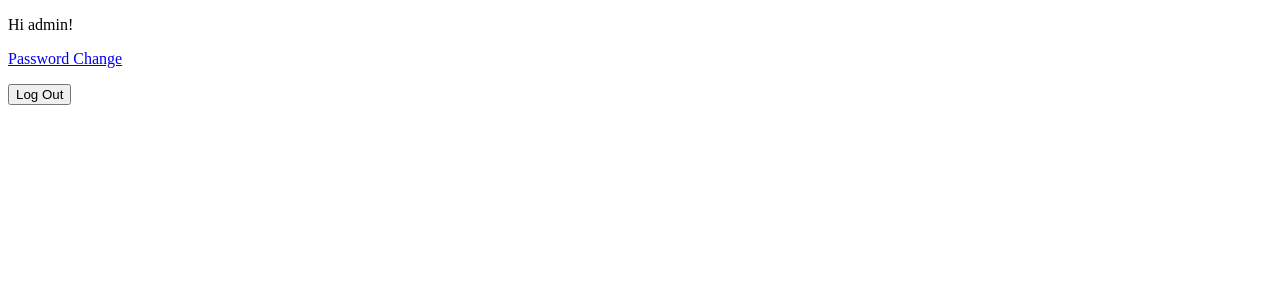
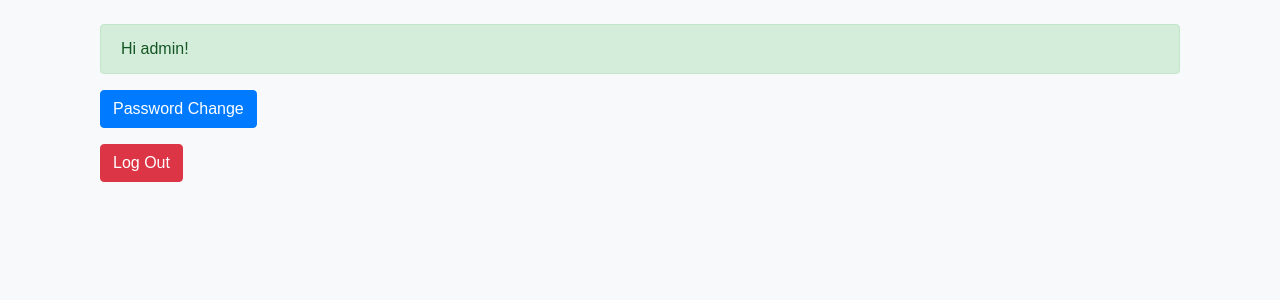
Before and after one commit to admansar/ft_transcendence, a Django app: page / in a window 1280 px wide. Shown: the top 300 px of the page. Run offline with Django 5.2, Linux system fonts and the light colour scheme; a user stored in the database is signed in.

Commit message:
Files good way

```diff
--- a/assets/css/css/style.css
+++ b/assets/css/css/style.css
@@ -0,0 +1,38 @@
+/* style.css */
+
+/* Exemple de personnalisation du corps de la page */
+body {
+    background-color: #f8f9fa; /* Couleur de fond claire */
+    font-family: Arial, sans-serif; /* Police sans-serif */
+}
+
+/* Personnalisation des alertes */
+.alert {
+    border-radius: 0.25rem;
+}
+
+/* Style pour les boutons */
+.btn-primary {
+    background-color: #007bff;
+    border-color: #007bff;
+}
+
+.btn-primary:hover {
+    background-color: #0056b3;
+    border-color: #004085;
+}
+
+.btn-danger {
+    background-color: #dc3545;
+    border-color: #dc3545;
+}
+
+.btn-danger:hover {
+    background-color: #c82333;
+    border-color: #bd2130;
+}
+
+/* Marge supérieure pour les sections */
+.mt-4 {
+    margin-top: 1.5rem;
+}
--- a/templates/base.html
+++ b/templates/base.html
@@ -2,12 +2,14 @@
 <html>
 
 <head>
-  <meta charset="utf-8">
-  <title>{% block title %}ft_transcendence{% endblock %}</title>
+    <meta charset="utf-8">
+    <title>{% block title %}ft_transcendence{% endblock %}</title>
+    <link rel="stylesheet" href="../assets/css/css/bootstrap.min.css">
+    <link rel="stylesheet" href="../assets/css/css/style.css">
 </head>
 
 <body>
-  <main>
+  <main class="container mt-4">
     {% block content %}
     {% endblock %}
   </main>
--- a/templates/home.html
+++ b/templates/home.html
@@ -3,16 +3,28 @@
 {% block title %}Home{% endblock %}
 
 {% block content %}
-{% if user.is_authenticated %}
-<p>Hi {{ user.username }}!</p>
-<p><a href="{% url 'password_change' %}">Password Change</a></p>
-<form action="{% url 'logout' %}" method="post">
-  {% csrf_token %}
-  <button type="submit">Log Out</button>
-</form>
-{% else %}
-<p>You are not logged in</p>
-<p><a href="{% url 'password_reset' %}">Password Reset</a></p>
-<p><a href="{% url 'login' %}">Log In</a></p>
-{% endif %}
+<div class="container mt-4">
+  {% if user.is_authenticated %}
+    <div class="alert alert-success" role="alert">
+      Hi {{ user.username }}!
+    </div>
+    <p>
+      <a class="btn btn-primary" href="{% url 'password_change' %}">Password Change</a>
+    </p>
+    <form action="{% url 'logout' %}" method="post" class="mt-3">
+      {% csrf_token %}
+      <button type="submit" class="btn btn-danger">Log Out</button>
+    </form>
+  {% else %}
+    <div class="alert alert-warning" role="alert">
+      You are not logged in
+    </div>
+    <p>
+      <a class="btn btn-info" href="{% url 'password_reset' %}">Password Reset</a>
+    </p>
+    <p>
+      <a class="btn btn-primary" href="{% url 'login' %}">Log In</a>
+    </p>
+  {% endif %}
+</div>
 {% endblock %}
```
Also changed, not shown: templates/registration/password_reset_confirm.html (+22 -0 lines), templates/registration/password_reset_done.html (+8 -0 lines), templates/registration/password_reset_form.html (+14 -0 lines).
